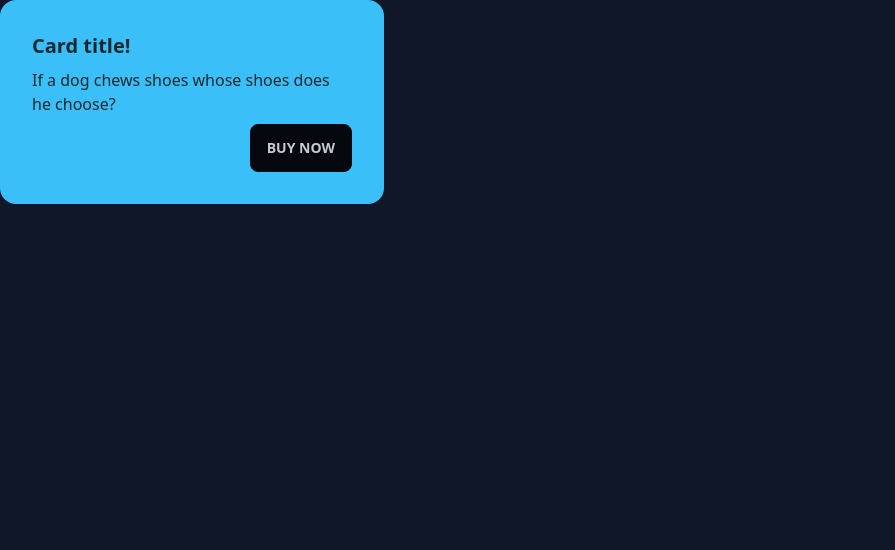
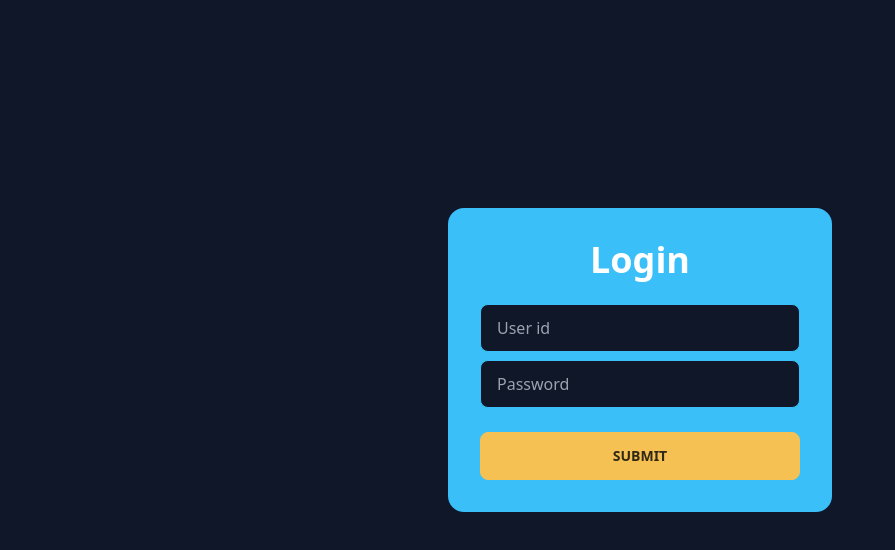
Before and after one commit to srikrishnastrive/CRM_react, a React (Vite) app: page / in a window 1280 px wide. Shown: the top 550 px of the page, without its empty margins (0-895 px from the left). Built offline with nearby package versions, Linux system fonts and the light colour scheme.

Commit message:
added the single page login page

```diff
--- a/src/pages/auth/Login.jsx
+++ b/src/pages/auth/Login.jsx
@@ -1,12 +1,27 @@
 function Login() {
     return (
-       <div>
+       <div className="flex justify-center items-center h-[90vh]">
             <div className="card bg-primary text-primary-content w-96">
-            <div className="card-body">
-                <h2 className="card-title">Card title!</h2>
-                <p>If a dog chews shoes whose shoes does he choose?</p>
-                <div className="card-actions justify-end">
-                <button className="btn">Buy Now</button>
+            <div className="card-body flex items-center">
+                <div className="w-full flex justify-center mb-4">
+                    <h2 className="card-title text-4xl text-white ">Login</h2>
+                </div>
+                <div className="w-full">
+                    <input
+                        type="email"
+                        autoComplete="one-time-code"
+                        placeholder="User id "
+                        className="input input-bordered input-primary w-full max-w-xs text-white" />
+                </div>
+                <div className="w-full">
+                    <input
+                        type="password"
+                        autoComplete="one-time-code"
+                        placeholder="Password"
+                        className="input input-bordered input-primary w-full max-w-xs text-white " />
+                </div>
+                <div className="card-actions w-full mt-4">
+                <button className="btn btn-warning w-full font-bold hover:bg-accent-focus">Submit</button>
                 </div>
             </div>
             </div>
```
